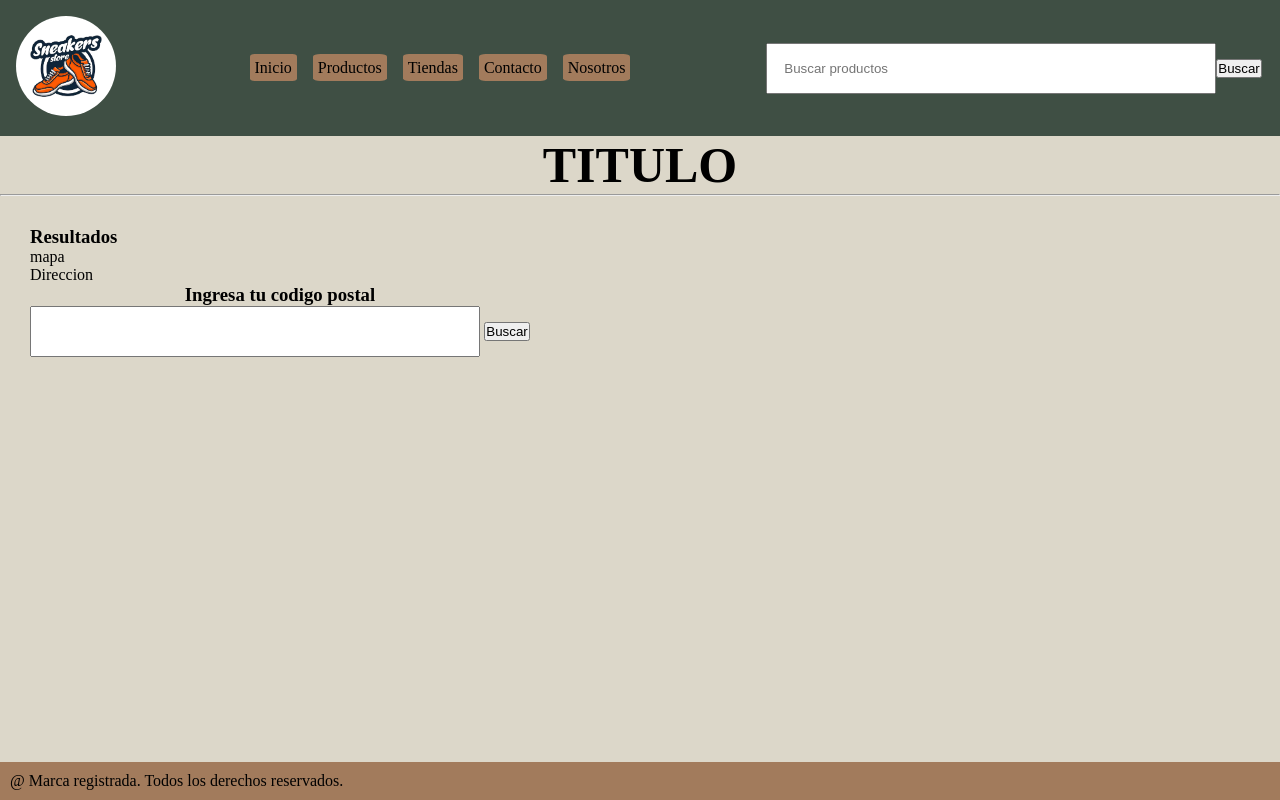
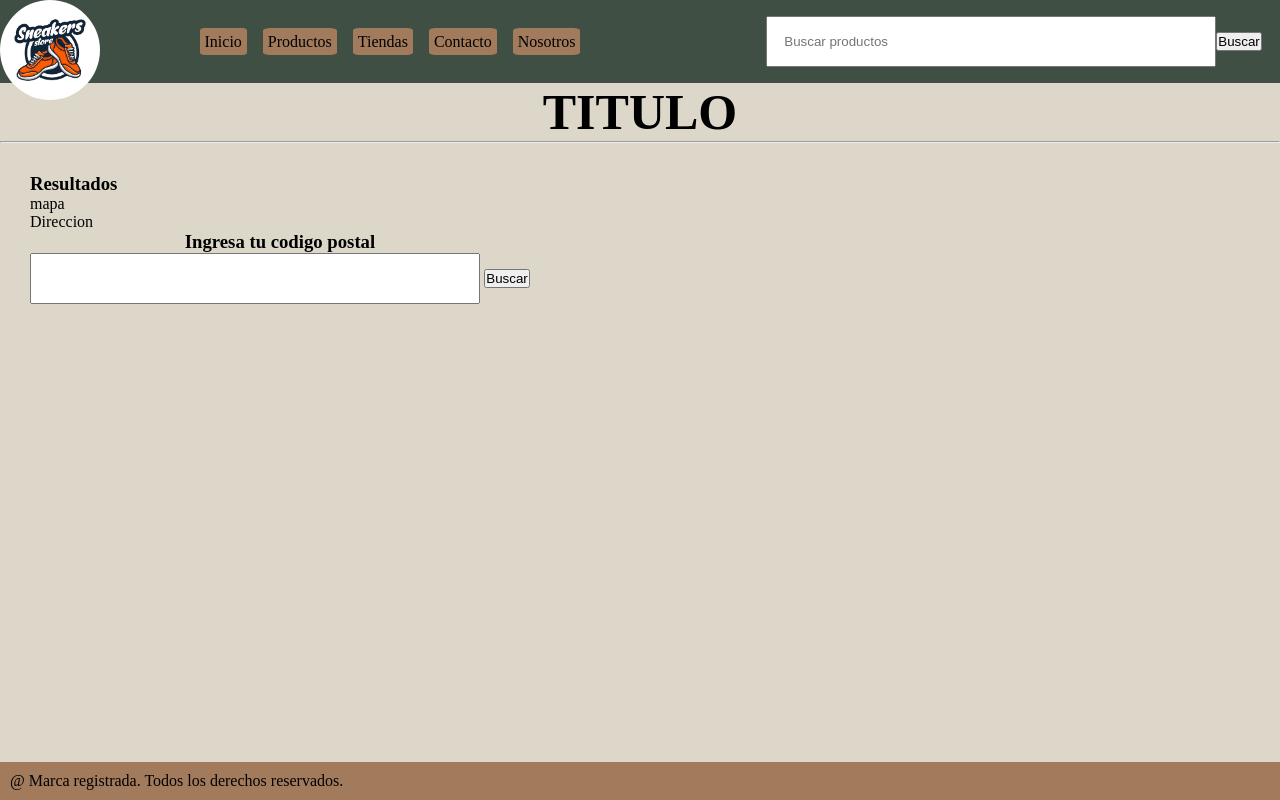
Before and after one commit to fercho9619/entrega2, a plain HTML site: page pages/tiendas.html in a window 1280 px wide. Drawn offline with Linux system fonts and the light colour scheme.

Commit message:
fix logo

```diff
--- a/styles/styles.css
+++ b/styles/styles.css
@@ -19,6 +19,7 @@ header{
     align-items: center;
     padding: 1rem;
     gap: 1rem;
+    position: relative;
 
 }
 
@@ -28,6 +29,9 @@ header{
     order: 1;
     height: 100px;
     border-radius: 50%;
+    position: absolute;
+    top: 0;
+    left: 0;
 }
 /* barra de busqueda */
 .buscar {
@@ -212,7 +216,10 @@ footer{
     }
     .logo {
         order: 1;
+        position: relative;
+        justify-self: center;
     }
+
     .buscar {
         order: 3;
         width: 100%;
```
Also changed, not shown: index.html (+1 -0 lines).
